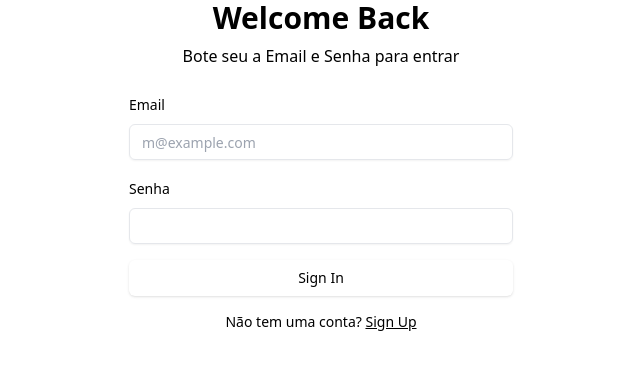
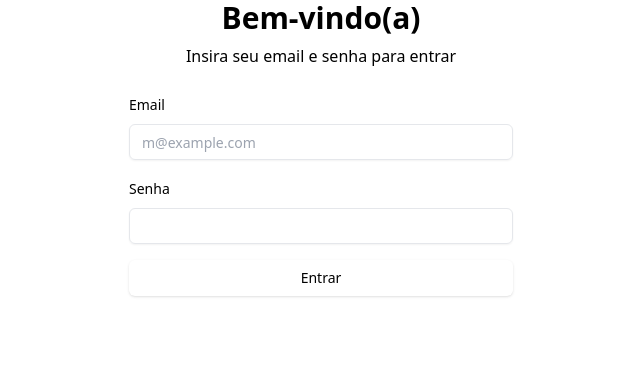
Before and after one commit to JorgeluizAndrade/Frontend-Goodnews, a Next.js app: page /admin/login in a window 1280 px wide. Shown: the top 370 px of the page, without its empty margins (319-959 px from the left). Built offline with nearby package versions, Linux system fonts and the light colour scheme.

Commit message:
feat: Login component and hook useAuth

```diff
--- a/src/components/LoginComponent.tsx
+++ b/src/components/LoginComponent.tsx
@@ -1,44 +1,91 @@
 import { Button } from "@/components/ui/button";
 import { Input } from "@/components/ui/input";
-import { Label } from "@/components/ui/label";
-import Link from "next/link";
 import React from "react";
-import { useForm } from "react-hook-form";
-import { Form } from "./ui/form";
+import { SubmitHandler, useForm } from "react-hook-form";
+import {
+  Form,
+  FormControl,
+  FormField,
+  FormItem,
+  FormLabel,
+  FormMessage,
+} from "./ui/form";
+import { LoginSchema } from "@/schemas/loginSchema";
+import { useAuth } from "@/hooks/useAuth";
 
 type Props = {};
 
 const Login = (props: Props) => {
+  const { login, successMessage, errorMessage } = useAuth();
 
-  const form = useForm();
+  const form = useForm<LoginSchema>();
+
+  const onSubmit: SubmitHandler<LoginSchema> = (data) => {
+    login(data);
+  };
 
   return (
     <div className="mx-auto max-w-sm space-y-6">
       <div className="space-y-2 text-center">
-        <h1 className="text-3xl font-bold">Welcome Back</h1>
+        <h1 className="text-3xl font-bold">Bem-vindo(a)</h1>
         <p className="text-muted-foreground">
-          Bote seu a Email e Senha para entrar
+          Insira seu email e senha para entrar
         </p>
       </div>
-      <div className="space-y-4">
-        <div className="space-y-2">
-          <Label htmlFor="email">Email</Label>
-          <Input id="email" type="email" placeholder="m@example.com" required />
+
+
+      {successMessage && (
+        <div className="text-green-600 font-semibold text-center">
+          {successMessage}
         </div>
-        <div className="space-y-2">
-          <Label htmlFor="password">Senha</Label>
-          <Input id="password" type="password" required />
+      )}
+      {errorMessage && (
+        <div className="text-red-600 font-semibold text-center">
+          {errorMessage}
         </div>
-        <Button type="submit" className="w-full">
-          Sign In
-        </Button>
-        <div className="text-center text-sm">
-            Não tem uma conta?{" "}
-          <Link href="/admin/register" className="underline" prefetch={false}>
-            Sign Up
-          </Link>
-        </div>
-      </div>
+      )}
+
+      <Form {...form}>
+        <form onSubmit={form.handleSubmit(onSubmit)}>
+          <div className="space-y-4">
+            <FormField
+              control={form.control}
+              name="email"
+              render={({ field }) => (
+                <FormItem>
+                  <FormLabel htmlFor="email">Email</FormLabel>
+                  <FormControl>
+                    <Input
+                      id="email"
+                      type="email"
+                      placeholder="m@example.com"
+                      required
+                      {...field}
+                    />
+                  </FormControl>
+                  <FormMessage />
+                </FormItem>
+              )}
+            />
+            <FormField
+              control={form.control}
+              name="password"
+              render={({ field }) => (
+                <FormItem>
+                  <FormLabel  htmlFor="password">Senha</FormLabel>
+                  <FormControl>
+                    <Input id="password" type="password" required {...field} />
+                  </FormControl>
+                  <FormMessage />
+                </FormItem>
+              )}
+            />
+            <Button type="submit" className="w-full">
+              Entrar
+            </Button>
+          </div>
+        </form>
+      </Form>
     </div>
   );
 };
--- /dev/null
+++ b/src/hooks/useAuth.ts
@@ -0,0 +1,34 @@
+import axios, { AxiosError } from "axios";
+import React from "react";
+import { LoginSchema } from "@/schemas/loginSchema";
+
+export const useAuth = () => {
+    const [successMessage, setSuccessMessage] = React.useState<string | null>(null);
+    const [errorMessage, setErrorMessage] = React.useState<string | null>(null);
+
+    const login = async ({ email, password }: LoginSchema) => {
+        try {
+            const response = await axios.post("http://localhost:8080/api/auth/login", {
+                email,
+                password,
+            });
+            setSuccessMessage("Login realizado com sucesso!");
+            setErrorMessage(null);
+
+            // Armazenar o token no localStorage ou sessionStorage
+            localStorage.setItem("token", response.data.token);
+
+            return response.data;
+        } catch (error) {
+            setSuccessMessage(null);
+            if (error instanceof AxiosError && error.response?.status === 500) {
+                setErrorMessage("Email ou senha incorretos, ou o email não está cadastrado.");
+            } else {
+                setErrorMessage("Ocorreu um erro inesperado. Por favor, tente novamente.");
+            }
+            console.log(error);
+        }
+    };
+
+    return { login, successMessage, errorMessage }
+}
--- /dev/null
+++ b/src/schemas/loginSchema.ts
@@ -0,0 +1,22 @@
+import * as z from "zod"
+
+
+const emailRegex =
+/^(?!\.)(?!.*\.\.)([A-Z0-9_'+-\.]*)[A-Z0-9_'+-]@([A-Z0-9][A-Z0-9\-]*\.)+[A-Z]{2,}$/i;
+
+export const loginSchema = z.object({
+    email: z.string().superRefine((data, ctx) => {
+        if (!emailRegex.test(data)) {
+            ctx.addIssue({
+                code: z.ZodIssueCode.invalid_string,
+                message: "Email Inválido!",
+                validation: "email",
+            });
+        }
+    }),
+    password: z.string().min(9, {
+        message: "A senha deve ter pelo menos 9 caracteres.",
+    }),
+})
+
+export type LoginSchema = z.infer<typeof loginSchema>;
```
